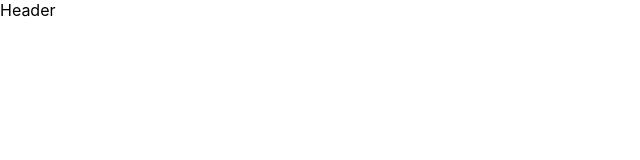
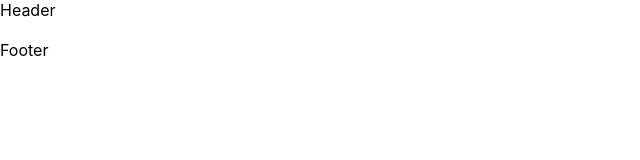
Before and after one commit to jnisperuza/custom-checkout-app, a React app: page / in a window 1280 px wide. Shown: the top 160 px of the page, without its empty margins (0-640 px from the left). Built offline with nearby package versions, Linux system fonts and the light colour scheme.

Commit message:
removed style tag

```diff
--- a/global.d.ts
+++ /dev/null
@@ -1 +0,0 @@
-declare module "*.module.scss";
--- a/src/components/Layout/index.tsx
+++ b/src/components/Layout/index.tsx
@@ -15,7 +15,7 @@ import { loading$ } from '../../redux/UI/selectors';
 
 import styles from './Layout.module.scss';
 
-function Layout() {
+const Layout = () => {
     const loading = useSelector(loading$);
 
     return (
--- a/src/components/Preloader/index.tsx
+++ b/src/components/Preloader/index.tsx
@@ -9,7 +9,7 @@ interface PreloaderProps {
     backgroundColor?: string;
 }
 
-function Preloader(props: PreloaderProps) {
+const Preloader = (props: PreloaderProps) => {
     const {
         status = 'start',
         backgroundColor,
--- a/src/components/StyledDialog/index.tsx
+++ b/src/components/StyledDialog/index.tsx
@@ -29,7 +29,7 @@ const CustomDialog = styled(Dialog)(({ theme }) => ({
     },
 }));
 
-function StyledDialog(props: StyledDialogProps) {
+const StyledDialog = (props: StyledDialogProps) => {
     const {
         open,
         title,
--- a/src/components/StyledSnackbars/index.tsx
+++ b/src/components/StyledSnackbars/index.tsx
@@ -21,10 +21,10 @@ export interface StyledSnackbarProps {
     message?: string;
 }
 
-function StyledSnackbar(
+const StyledSnackbar = (
     props: StyledSnackbarProps,
     ref: ((instance: HTMLDivElement | null) => void) | RefObject<HTMLDivElement> | null | undefined
-) {
+) => {
     const { closeSnackbar } = useSnackbar();
     const {
         id,
--- a/src/index.html
+++ b/src/index.html
@@ -8,18 +8,6 @@
     <meta http-equiv="X-UA-Compatible" content="IE=edge">
     <meta name="viewport" content="width=device-width, initial-scale=1.0">
     <title>Custom checkout vtex</title>
-
-    <style>
-        /* Inline CSS styles for header and footer testing purposes only */
-        html, body {
-            margin: 0;
-            padding: 0;
-            height: 100vh;
-            display: grid;
-            grid-template-columns: 1fr;
-            grid-template-rows: 60px 1fr 100px;
-        }
-    </style>
 </head>
 <body>
 
```
